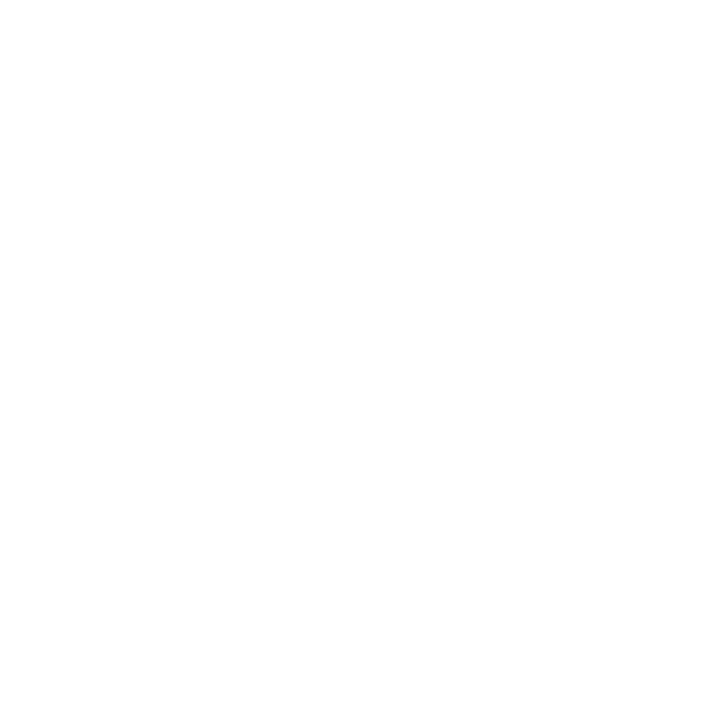
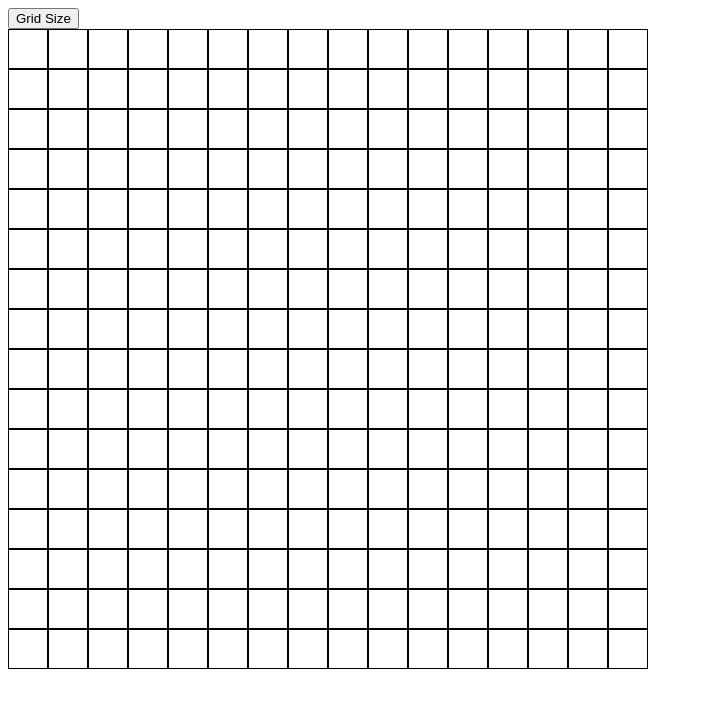
Before and after one commit to bzin22/Etch-a-sketch, a plain HTML site: page index.html in a window 1280 px wide. Shown: the whole page, without its empty margins (0-703 px from the left). Drawn offline with Linux system fonts and the light colour scheme.

Commit message:
completed etch a sketch

```diff
--- a/etch-a-sketch.js
+++ b/etch-a-sketch.js
@@ -0,0 +1,34 @@
+const squares = document.createElement("div");
+const butt1 = document.querySelector("button");
+const container = document.querySelector(".container")
+
+butt1.textContent = "Grid Size"
+squares.setAttribute("class", "squares");
+
+container.appendChild(squares);
+
+//button prompts user for number of squares per side (basically the size of the grid)
+butt1.addEventListener("click", () => {
+    let input = prompt("Specify a grid size between 1 and 100.");
+    squares.innerHTML = "";
+    createGrid(input);
+});
+
+function createGrid(num){
+    squares.style.width = `${num*40}px`;
+    for(let row = 0; row < num**2; row++){
+        const square = document.createElement("div");
+        square.setAttribute("class", "square");
+        //square.textContent = `${row+1}`;
+
+        // change color on hover
+        square.addEventListener("mouseover", () => {
+            square.style.backgroundColor = "pink";
+        });
+
+        squares.appendChild(square);
+    };
+};
+
+// initialize 16 x 16 grid of squares
+createGrid(16);
--- a/index.html
+++ b/index.html
@@ -4,8 +4,13 @@
     <meta charset="UTF-8">
     <meta name="viewport" content="width=device-width, initial-scale=1.0">
     <title>Etch-A-Sketch</title>
+    <link rel="stylesheet" href="styles.css">
 </head>
 <body>
+    <button></button>
+    <div class="container">
+    </div>
 
+    <script src="etch-a-sketch.js"></script>
 </body>
 </html>
--- a/styles.css
+++ b/styles.css
@@ -0,0 +1,16 @@
+.container {
+    display: flex;
+}
+
+.squares {
+    display: flex;
+    flex-wrap: wrap;
+}
+
+.square {
+    display: flex;
+    box-sizing: border-box;
+    border: .1rem solid black;
+    width: 40px;
+    height: 40px;
+}
```
